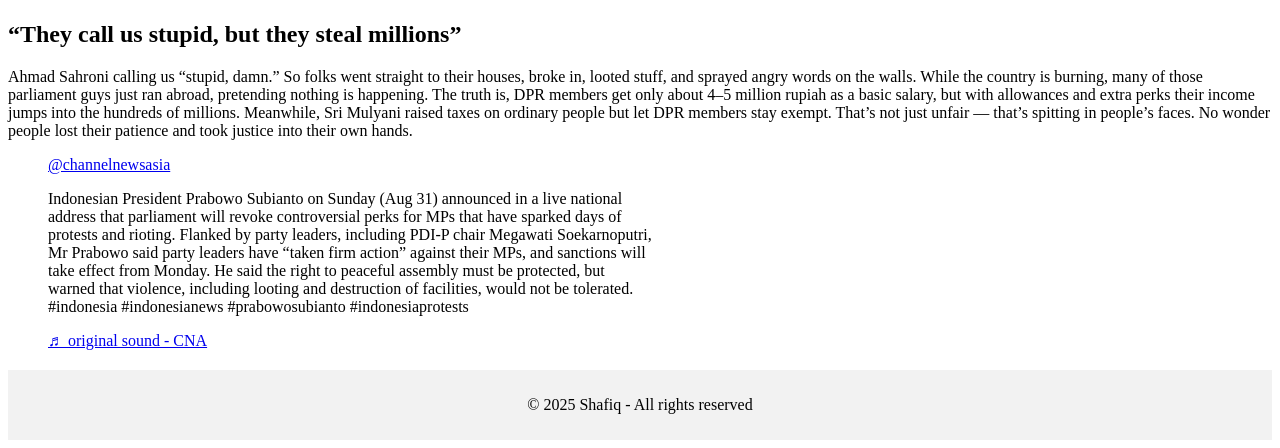
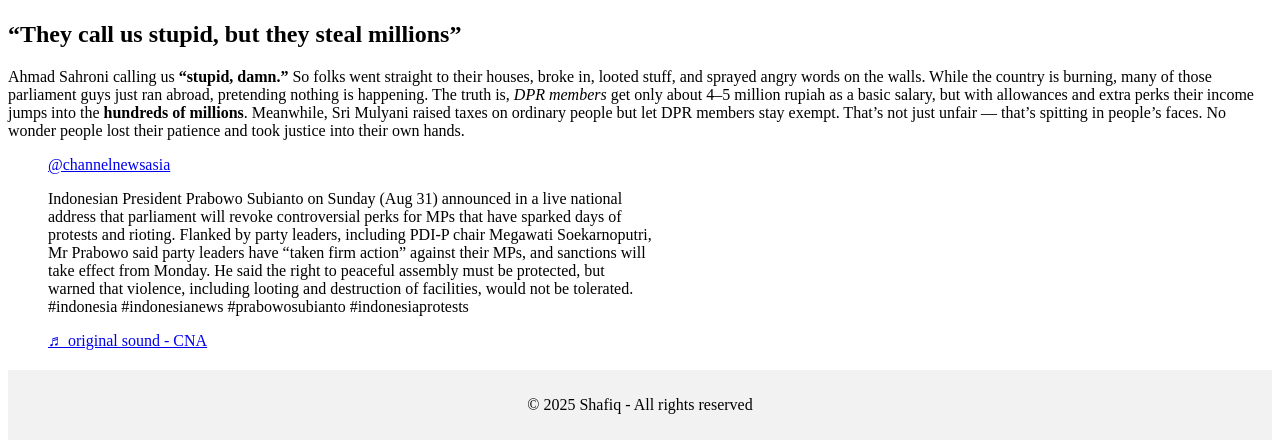
Before and after one commit to Shafiqkq/my-web, a plain HTML site: page index.html in a window 1280 px wide. Shown: the part 1422-1870 px from the top of the page. Drawn offline with Linux system fonts and the light colour scheme; a script that the page names is missing.

Commit message:
Update index.html

```diff
--- a/index.html
+++ b/index.html
@@ -65,9 +65,9 @@
      <!--section 4-->
      <section>
          <h2>“They call us stupid, but they steal millions”</h2>
-         <p>Ahmad Sahroni calling us “stupid, damn.” So folks went straight to their houses, broke in, looted stuff, and sprayed angry words on the walls. While the country is burning, many of those parliament guys just ran abroad, pretending nothing is happening.
+         <p>Ahmad Sahroni calling us <b>“stupid, damn.”</b> So folks went straight to their houses, broke in, looted stuff, and sprayed angry words on the walls. While the country is burning, many of those parliament guys just ran abroad, pretending nothing is happening.
 
-The truth is, DPR members get only about 4–5 million rupiah as a basic salary, but with allowances and extra perks their income jumps into the hundreds of millions. Meanwhile, Sri Mulyani raised taxes on ordinary people but let DPR members stay exempt. That’s not just unfair — that’s spitting in people’s faces. No wonder people lost their patience and took justice into their own hands.</p>
+The truth is, <em>DPR members</em> get only about 4–5 million rupiah as a basic salary, but with allowances and extra perks their income jumps into the <strong>hundreds of millions</strong>. Meanwhile, Sri Mulyani raised taxes on ordinary people but let DPR members stay exempt. That’s not just unfair — that’s spitting in people’s faces. No wonder people lost their patience and took justice into their own hands.</p>
             <blockquote class="tiktok-embed" cite="https://www.tiktok.com/@channelnewsasia/video/7544693228277107984" data-video-id="7544693228277107984" style="max-width: 605px;min-width: 325px;" > <section> <a target="_blank" title="@channelnewsasia" href="https://www.tiktok.com/@channelnewsasia?refer=embed">@channelnewsasia</a> <p>Indonesian President Prabowo Subianto on Sunday (Aug 31) announced in a live national address that parliament will revoke controversial perks for MPs that have sparked days of protests and rioting. Flanked by party leaders, including PDI-P chair Megawati Soekarnoputri, Mr Prabowo said party leaders have “taken firm action” against their MPs, and sanctions will take effect from Monday. He said the right to peaceful assembly must be protected, but warned that violence, including looting and destruction of facilities, would not be tolerated. #indonesia #indonesianews #prabowosubianto #indonesiaprotests</p> <a target="_blank" title="♬ original sound  - CNA" href="https://www.tiktok.com/music/original-sound-CNA-7544693289300134672?refer=embed">♬ original sound  - CNA</a> </section> </blockquote> <script async src="https://www.tiktok.com/embed.js"></script>
      </section>
   </main>
```
